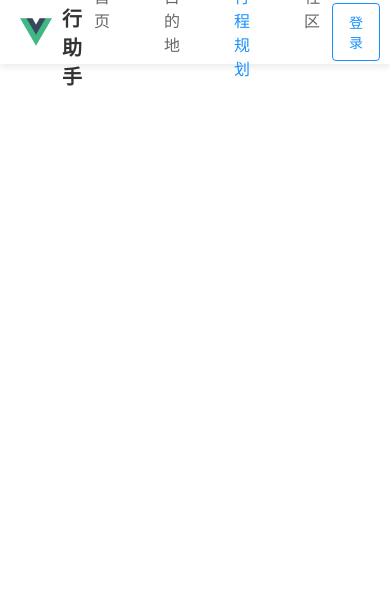
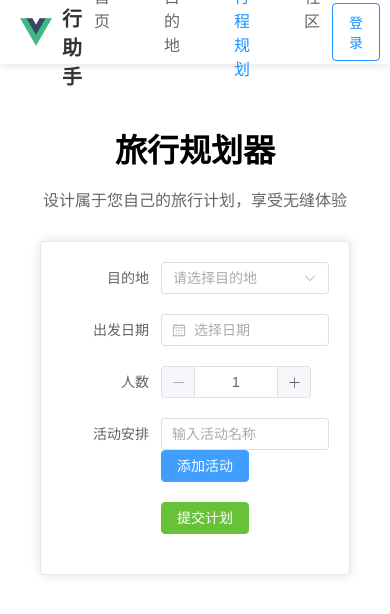
Before and after one commit to QuantumBitstream/travelplanner_vue, a Vue app: page /trip-planner in a window 390 px wide. Shown: the top 614 px of the page. Built offline with nearby package versions, Linux system fonts and the light colour scheme.

Commit message:
create TripPlanner.vue

```diff
--- a/src/router/routes.js
+++ b/src/router/routes.js
@@ -18,11 +18,11 @@ export const publicRoutes = [
         name: 'Destinations',
         component: () => import('@/views/Destinations.vue')
     },
-    // {
-    //     path: '/trip-planner',
-    //     name: 'TripPlanner',
-    //     component: () => import('@/views/TripPlanner.vue')
-    // },
+    {
+        path: '/trip-planner',
+        name: 'TripPlanner',
+        component: () => import('@/views/TripPlanner.vue')
+    },
     // {
     //     path: '/community',
     //     name: 'Community',
--- /dev/null
+++ b/src/views/TripPlanner.vue
@@ -0,0 +1,157 @@
+<template>
+  <div class="trip-planner">
+    <div class="page-header">
+      <h1>旅行规划器</h1>
+      <p>设计属于您自己的旅行计划，享受无缝体验</p>
+    </div>
+
+    <el-card class="planner-form-card">
+      <div class="planner-form">
+        <el-form :model="tripData" label-width="100px">
+          <!-- 选择目的地 -->
+          <el-form-item label="目的地">
+            <el-select v-model="tripData.destination" placeholder="请选择目的地">
+              <el-option v-for="dest in destinations" :key="dest.id" :value="dest.name" :label="dest.name" />
+            </el-select>
+          </el-form-item>
+
+          <!-- 选择日期 -->
+          <el-form-item label="出发日期">
+            <el-date-picker v-model="tripData.startDate" type="date" placeholder="选择日期" />
+          </el-form-item>
+
+          <!-- 选择人数 -->
+          <el-form-item label="人数">
+            <el-input-number v-model="tripData.peopleCount" :min="1" />
+          </el-form-item>
+
+          <!-- 添加活动 -->
+          <el-form-item label="活动安排">
+            <el-input
+                v-model="newActivity"
+                placeholder="输入活动名称"
+                @keyup.enter="addActivity"
+            />
+            <el-button type="primary" @click="addActivity">添加活动</el-button>
+          </el-form-item>
+
+          <!-- 显示活动 -->
+          <ul class="activities-list">
+            <li v-for="(activity, index) in tripData.activities" :key="index">
+              {{ activity }}
+              <el-button type="text" @click="removeActivity(index)">移除</el-button>
+            </li>
+          </ul>
+
+          <!-- 提交按钮 -->
+          <el-form-item>
+            <el-button type="success" @click="submitPlan">提交计划</el-button>
+          </el-form-item>
+        </el-form>
+      </div>
+    </el-card>
+  </div>
+</template>
+
+<script>
+export default {
+  name: 'TripPlanner',
+  data() {
+    return {
+      destinations: [
+        { id: 1, name: '巴黎' },
+        { id: 2, name: '纽约' },
+        { id: 3, name: '东京' },
+        // 更多目的地...
+      ],
+      tripData: {
+        destination: '',
+        startDate: '',
+        peopleCount: 1,
+        activities: []
+      },
+      newActivity: ''
+    }
+  },
+  methods: {
+    addActivity() {
+      if (this.newActivity.trim()) {
+        this.tripData.activities.push(this.newActivity.trim())
+        this.newActivity = ''
+      }
+    },
+    removeActivity(index) {
+      this.tripData.activities.splice(index, 1)
+    },
+    submitPlan() {
+      if (this.validateForm()) {
+        alert('旅行计划已提交！')
+        // 这里可以加入进一步的逻辑，比如发送到服务器
+      } else {
+        alert('请完整填写所有必填项。')
+      }
+    },
+    validateForm() {
+      return this.tripData.destination && this.tripData.startDate && this.tripData.activities.length > 0
+    }
+  }
+}
+</script>
+
+<style scoped>
+.trip-planner {
+  padding: 20px;
+}
+
+.page-header {
+  text-align: center;
+  margin-bottom: 30px;
+}
+
+.page-header h1 {
+  font-size: 2.5em;
+  margin-bottom: 10px;
+}
+
+.page-header p {
+  color: #666;
+  font-size: 1.2em;
+}
+
+.planner-form-card {
+  max-width: 600px;
+  margin: 0 auto;
+}
+
+.planner-form .el-form-item {
+  margin-bottom: 20px;
+}
+
+.activities-list {
+  list-style: none;
+  padding: 0;
+}
+
+.activities-list li {
+  display: flex;
+  justify-content: space-between;
+  align-items: center;
+  border-bottom: 1px solid #ddd;
+  padding: 5px 0;
+}
+
+.activities-list li .el-button {
+  font-size: 0.9em;
+  color: #f56c6c;
+}
+
+@media (max-width: 768px) {
+  .page-header h1 {
+    font-size: 2em;
+  }
+
+  .page-header p {
+    font-size: 1em;
+  }
+}
+</style>
```
